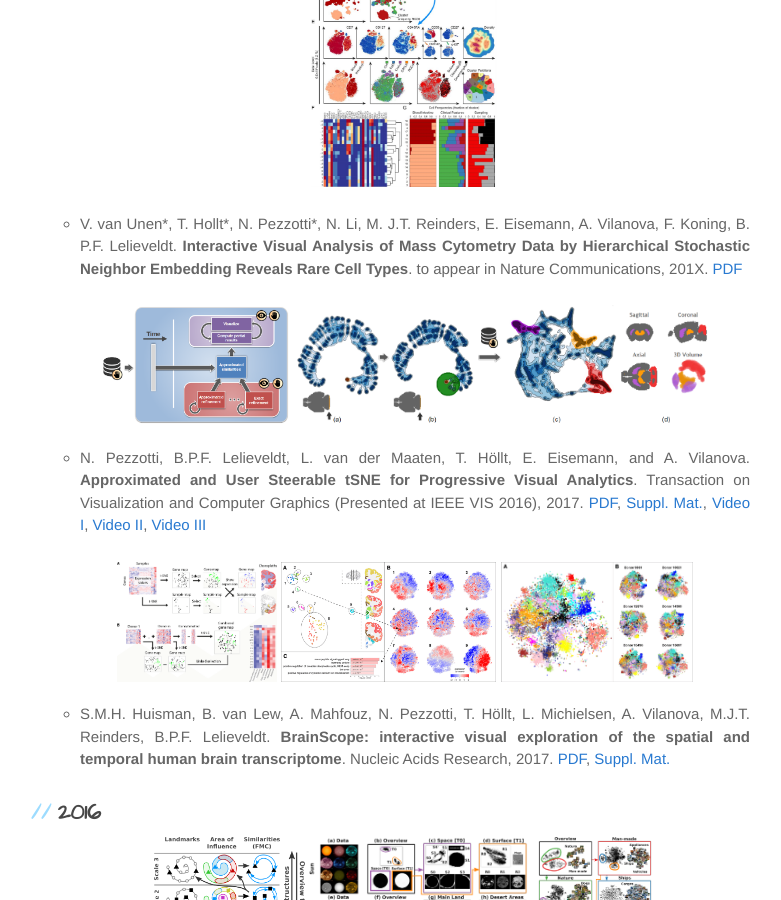
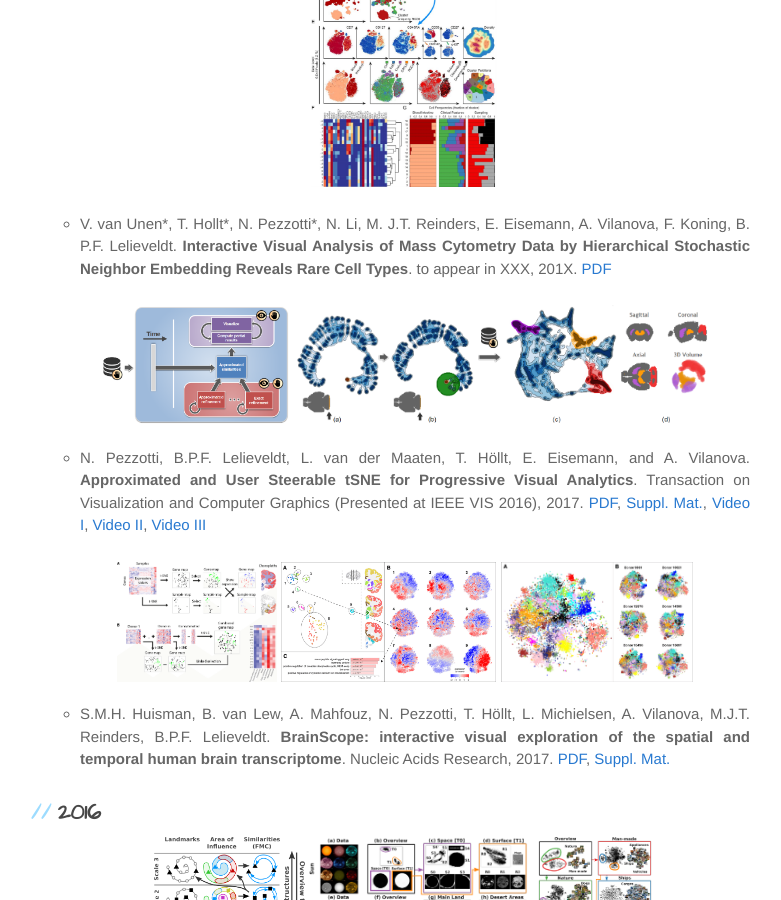
Before and after one commit to Nicola17/Nicola17.github.io, a Jekyll site: the page built from publications/index.md, in a window 1280 px wide and 900 px high, scrolled down 1112 px. Shown: the whole window, without its empty margins (110-891 px from the left). Built offline with Jekyll 4.4.1, drawn with Linux system fonts in a browser that asks for light colours.

Commit message:
Update index.md

```diff
--- a/publications/index.md
+++ b/publications/index.md
@@ -35,7 +35,7 @@
 <img src="Pictures/nature_comm_hsne.png" height="300">
 </center>
 
-* V. van Unen\*, T. Hollt\*, N. Pezzotti\*, N. Li, M. J.T. Reinders, E. Eisemann, A. Vilanova, F. Koning, B. P.F. Lelieveldt. **Interactive Visual Analysis of Mass Cytometry Data by Hierarchical Stochastic Neighbor Embedding Reveals Rare Cell Types**. to appear in Nature Communications, 201X. [PDF](https://www.biorxiv.org/content/early/2017/09/13/169888)
+* V. van Unen\*, T. Hollt\*, N. Pezzotti\*, N. Li, M. J.T. Reinders, E. Eisemann, A. Vilanova, F. Koning, B. P.F. Lelieveldt. **Interactive Visual Analysis of Mass Cytometry Data by Hierarchical Stochastic Neighbor Embedding Reveals Rare Cell Types**. to appear in XXX, 201X. [PDF](https://www.biorxiv.org/content/early/2017/09/13/169888)
 
 <center>
 <img src="Pictures/a_tsne/overview.png" height="120">
```
